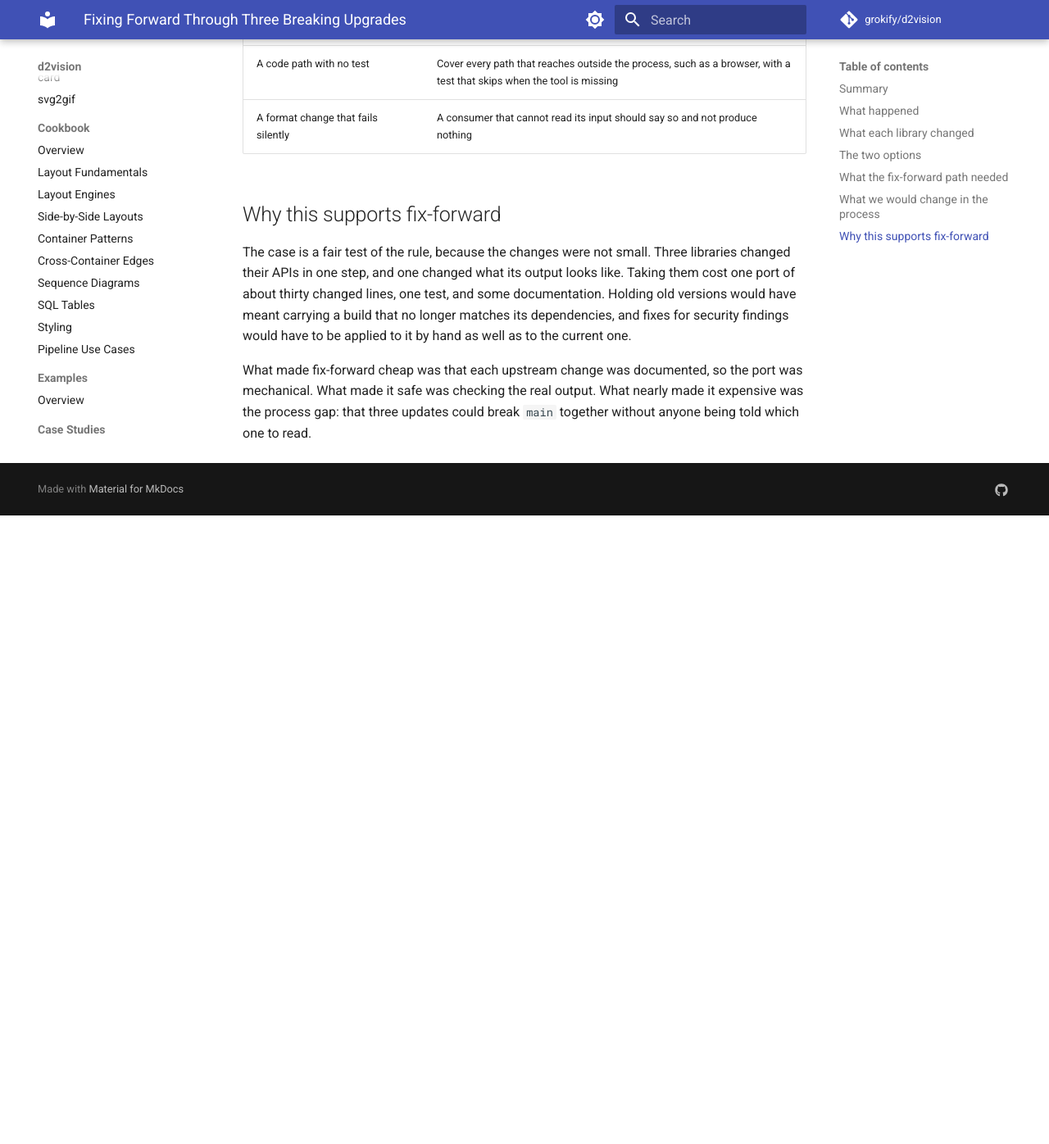
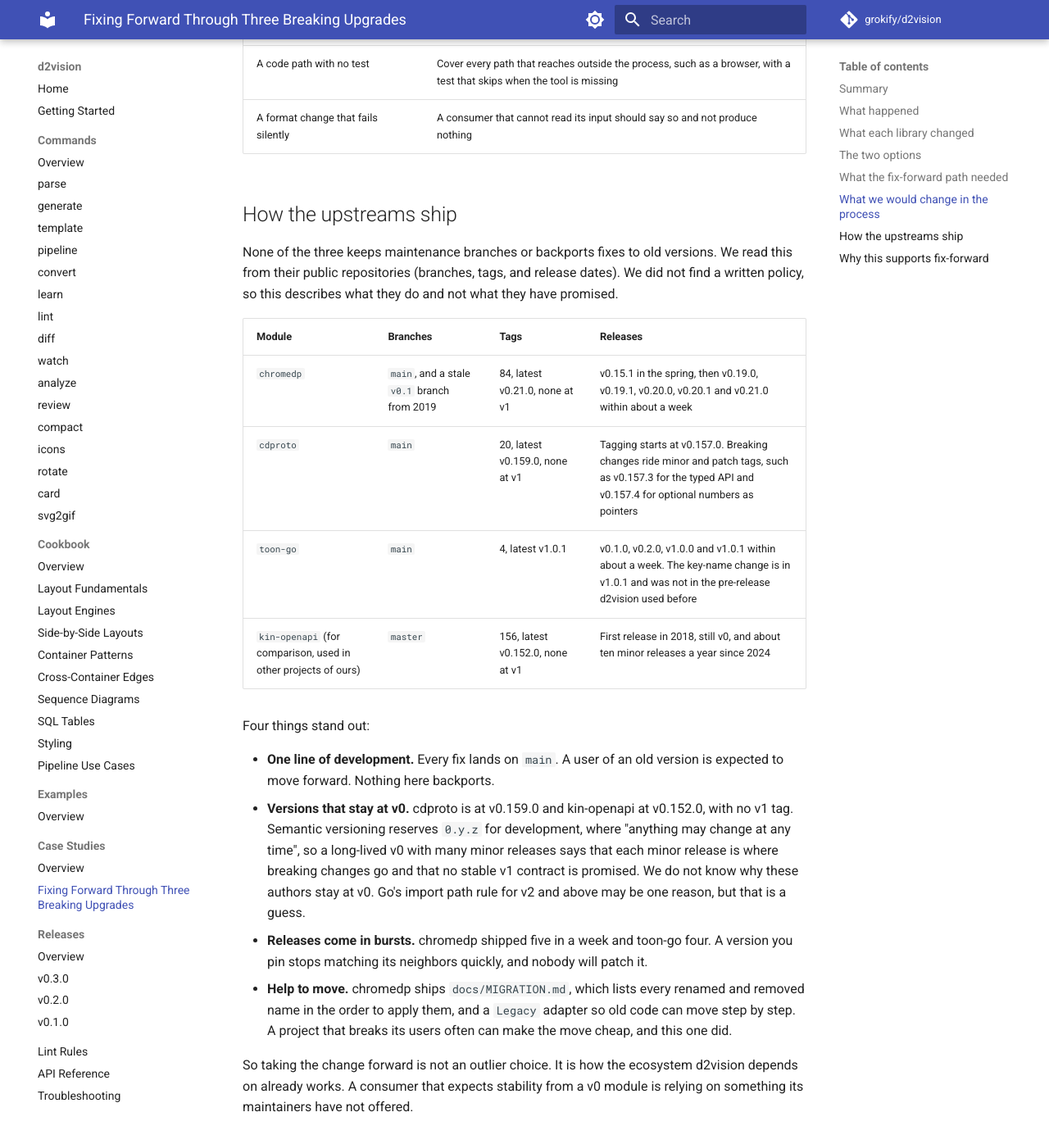
Before and after one commit to grokify/d2vision, an MkDocs documentation site: the page built from docs/case-studies/fix-forward-chromedp-cdproto-toon.md, in a window 1280 px wide and 1400 px high, scrolled down 2875 px. Shown: the top 1396 px of the window at 82% size. Built offline with MkDocs 1.6.1 and Material for MkDocs 9.7.7, drawn with Linux system fonts in a browser that asks for light colours; comment, search, counter and statistics services are not loaded; before the commit the page ends 3504 px from its top, so only the background shows below that.

Commit message:
docs: add how the upstreams ship to the fix-forward case study
Co-Authored-By: Claude Sonnet 5.5 <noreply@anthropic.com>

```diff
--- a/docs/case-studies/fix-forward-chromedp-cdproto-toon.md
+++ b/docs/case-studies/fix-forward-chromedp-cdproto-toon.md
@@ -88,6 +88,43 @@ have been the cheaper commit and the more expensive decision.
 | A code path with no test | Cover every path that reaches outside the process, such as a browser, with a test that skips when the tool is missing |
 | A format change that fails silently | A consumer that cannot read its input should say so and not produce nothing |
 
+## How the upstreams ship
+
+None of the three keeps maintenance branches or backports fixes to old versions.
+We read this from their public repositories (branches, tags, and release dates).
+We did not find a written policy, so this describes what they do and not what
+they have promised.
+
+| Module | Branches | Tags | Releases |
+|--------|----------|------|----------|
+| `chromedp` | `main`, and a stale `v0.1` branch from 2019 | 84, latest v0.21.0, none at v1 | v0.15.1 in the spring, then v0.19.0, v0.19.1, v0.20.0, v0.20.1 and v0.21.0 within about a week |
+| `cdproto` | `main` | 20, latest v0.159.0, none at v1 | Tagging starts at v0.157.0. Breaking changes ride minor and patch tags, such as v0.157.3 for the typed API and v0.157.4 for optional numbers as pointers |
+| `toon-go` | `main` | 4, latest v1.0.1 | v0.1.0, v0.2.0, v1.0.0 and v1.0.1 within about a week. The key-name change is in v1.0.1 and was not in the pre-release d2vision used before |
+| `kin-openapi` (for comparison, used in other projects of ours) | `master` | 156, latest v0.152.0, none at v1 | First release in 2018, still v0, and about ten minor releases a year since 2024 |
+
+Four things stand out:
+
+- **One line of development.** Every fix lands on `main`. A user of an old
+  version is expected to move forward. Nothing here backports.
+- **Versions that stay at v0.** cdproto is at v0.159.0 and kin-openapi at
+  v0.152.0, with no v1 tag. Semantic versioning reserves `0.y.z` for
+  development, where "anything may change at any time", so a long-lived v0 with
+  many minor releases says that each minor release is where breaking changes go
+  and that no stable v1 contract is promised. We do not know why these authors
+  stay at v0. Go's import path rule for v2 and above may be one reason, but that
+  is a guess.
+- **Releases come in bursts.** chromedp shipped five in a week and toon-go four.
+  A version you pin stops matching its neighbors quickly, and nobody will patch
+  it.
+- **Help to move.** chromedp ships `docs/MIGRATION.md`, which lists every renamed
+  and removed name in the order to apply them, and a `Legacy` adapter so old
+  code can move step by step. A project that breaks its users often can make the
+  move cheap, and this one did.
+
+So taking the change forward is not an outlier choice. It is how the ecosystem
+d2vision depends on already works. A consumer that expects stability from a v0
+module is relying on something its maintainers have not offered.
+
 ## Why this supports fix-forward
 
 The case is a fair test of the rule, because the changes were not small. Three
```
